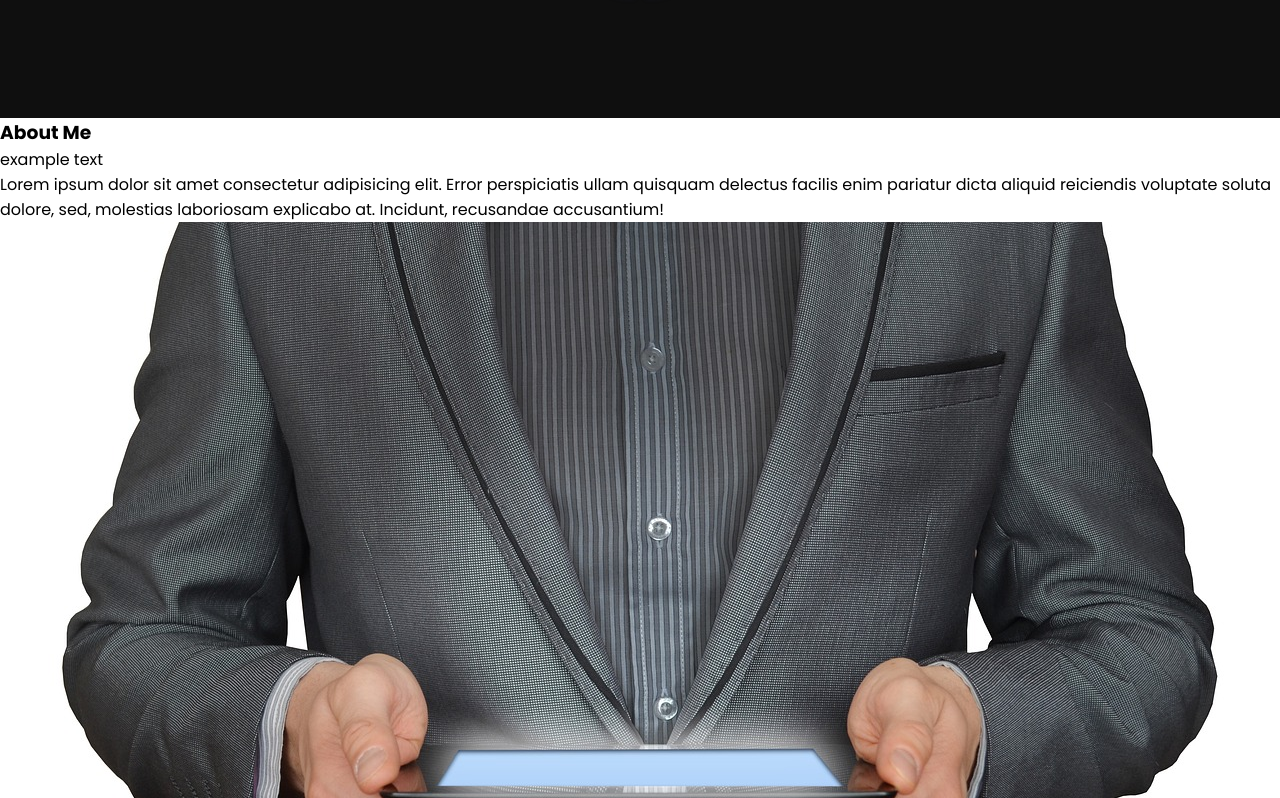
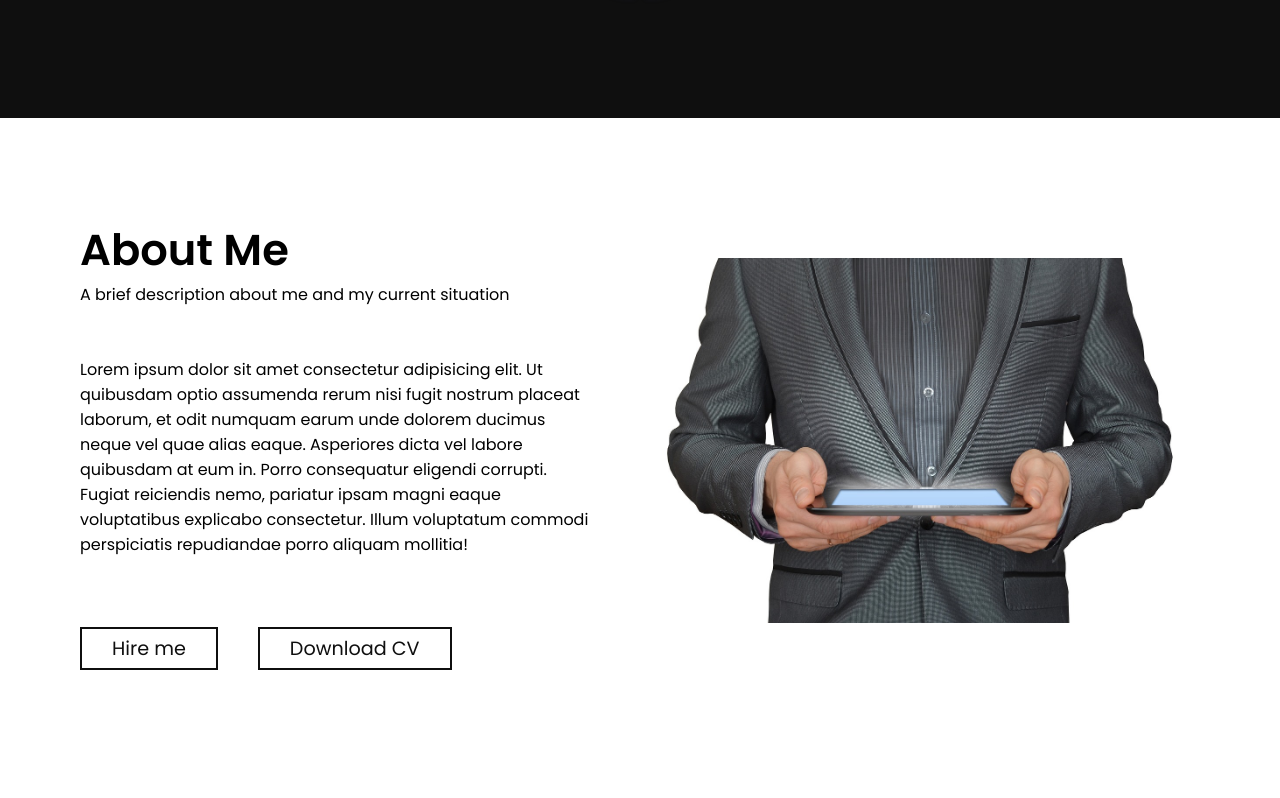
Before and after one commit to leandroheffes24/portfolio, a React (Vite) app: page / in a window 1280 px wide. Shown: the part 682-1480 px from the top of the page. After the commit the page ends 1452 px from the top, so only its background shows below. Built offline with nearby package versions, Linux system fonts and the light colour scheme; the HTML template or start-up script is replaced by a standard one.

Commit message:
about me section complete

```diff
--- a/src/components/AboutMeSection/AboutMeSection.module.css
+++ b/src/components/AboutMeSection/AboutMeSection.module.css
@@ -1,39 +1,142 @@
 .aboutMeSection{
-
-}
-
-.textContainer{
-
+    padding: 40px 20px;
 }
 
 .titleTextContainer{
-
+    margin-bottom: 30px;
 }
 
 .title{
-
+    font-size: 1.8rem;
+    font-weight: 600;
 }
 
-.subTitle{
-
-}
-
-.aboutMeTextContainer{
-
-}
-
-.aboutMeText{
-
+.subTitle, .aboutMeText{
+    font-size: .9rem;
 }
 
 .buttonsContainer{
+    margin-top: 30px;
+    display: flex;
+    flex-wrap: wrap;
+    gap: 20px;
+}
 
+.cvButton, .hireMeButton{
+    text-decoration: none;
+    color: rgb(15, 15, 15);
+    border: 1px solid black;
+    padding: 3px 15px;
+    transition: all .5s;
+}
+
+.cvButton:hover, .hireMeButton:hover{
+    color: white;
+    background-color: rgb(15, 15, 15);
+    transition: all .5s;
 }
 
 .imageContainer{
-
+    display: none;
 }
 
 .image{
+    width: 100%;
+}
 
+@media (width >= 768px) {
+    .aboutMeSection{
+        padding: 60px 40px;
+        display: flex;
+        flex-wrap: wrap;
+        align-items: center;
+    }
+
+    .textContainer{
+        width: 50%;
+    }
+
+    .titleTextContainer{
+        margin-bottom: 40px;
+    }
+
+    .title{
+        font-size: 2.3rem;
+    }
+
+    .subTitle, .aboutMeText{
+        font-size: 1rem;
+    }
+
+    .buttonsContainer{
+        margin-top: 40px;
+        gap: 30px;
+        font-size: 1.1rem;
+    }
+
+    .cvButton, .hireMeButton{
+        padding: 5px 20px;
+    }
+
+    .imageContainer{
+        display: block;
+        width: 50%;
+    }
 }
+
+@media (width >= 992px) {
+    .aboutMeSection{
+        padding: 80px 60px;
+    }
+
+    .textContainer{
+        padding-right: 30px;
+    }
+
+    .title{
+        font-size: 2.5rem;
+    }
+
+    .subTitle, .aboutMeText{
+        font-size: 1rem;
+    }
+
+    .buttonsContainer{
+        margin-top: 50px;
+        gap: 40px;
+        font-size: 1.1rem;
+    }
+
+    .cvButton, .hireMeButton{
+        padding: 5px 25px;
+    }
+}
+
+@media (width >= 1200px) {
+    .aboutMeSection{
+        padding: 100px 80px;
+    }
+
+    .textContainer{
+        padding-right: 40px;
+    }
+
+    .titleTextContainer{
+        margin-bottom: 50px;
+    }
+
+    .title{
+        font-size: 2.7rem;
+    }
+
+    .buttonsContainer{
+        margin-top: 70px;
+        gap: 40px;
+        font-size: 1.2rem;
+    }
+
+    .cvButton, .hireMeButton{
+        padding: 5px 30px;
+        border: 2px solid rgb(15, 15, 15);
+    }
+}
--- a/src/components/AboutMeSection/index.jsx
+++ b/src/components/AboutMeSection/index.jsx
@@ -1,5 +1,7 @@
 import styles from './AboutMeSection.module.css'
 import aboutMeImage from '../../assets/images/about-me-image.jpg'
+import cv from '../../assets/pdf/CV-Leandro-Heffes.pdf'
+import ContactSection from '../ContactSection'
 
 const AboutMeSection = () => {
     return (
@@ -7,15 +9,18 @@ const AboutMeSection = () => {
             <div className={styles.textContainer}>
                 <div className={styles.titleTextContainer}>
                     <h3 className={styles.title}>About Me</h3>
-                    <p className={styles.subTitle}>example text</p>
+                    <p className={styles.subTitle}>A brief description about me and my current situation</p>
                 </div>
 
                 <div className={styles.aboutMeTextContainer}>
-                    <p className={styles.aboutMeText}>Lorem ipsum dolor sit amet consectetur adipisicing elit. Error perspiciatis ullam quisquam delectus facilis enim pariatur dicta aliquid reiciendis voluptate soluta dolore, sed, molestias laboriosam explicabo at. Incidunt, recusandae accusantium!</p>
+                    <p className={styles.aboutMeText}>Lorem ipsum dolor sit amet consectetur adipisicing elit. Ut quibusdam optio assumenda rerum nisi fugit nostrum placeat laborum, et odit numquam earum unde dolorem ducimus neque vel quae alias eaque.
+                    Asperiores dicta vel labore quibusdam at eum in. Porro consequatur eligendi corrupti. Fugiat reiciendis nemo, pariatur ipsam magni eaque voluptatibus explicabo consectetur. Illum voluptatum commodi perspiciatis repudiandae porro aliquam mollitia!</p>
                 </div>
 
                 <div className={styles.buttonsContainer}>
+                    <a className={styles.hireMeButton} href={ContactSection}>Hire me</a>
 
+                    <a className={styles.cvButton} href={cv} download={cv}>Download CV</a>
                 </div>
             </div>
 
--- /dev/null
+++ b/src/components/ContactSection/index.jsx
@@ -0,0 +1,11 @@
+import styles from './ContactSection.module.css'
+
+const ContactSection = () => {
+    return (
+        <div>
+            contact
+        </div>
+    )
+}
+
+export default ContactSection
```
Also changed, not shown: src/components/ContactSection/ContactSection.module.css (added), 1 other file (tests, documents, lock files or other folders).
